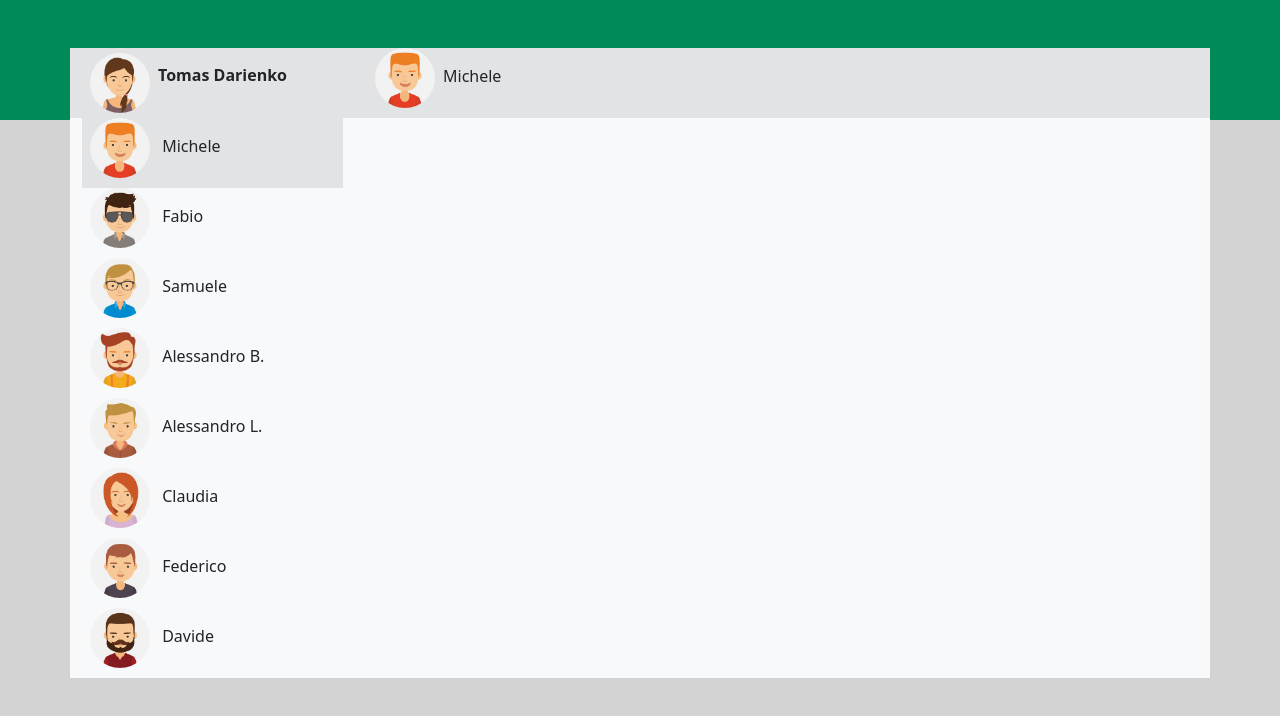
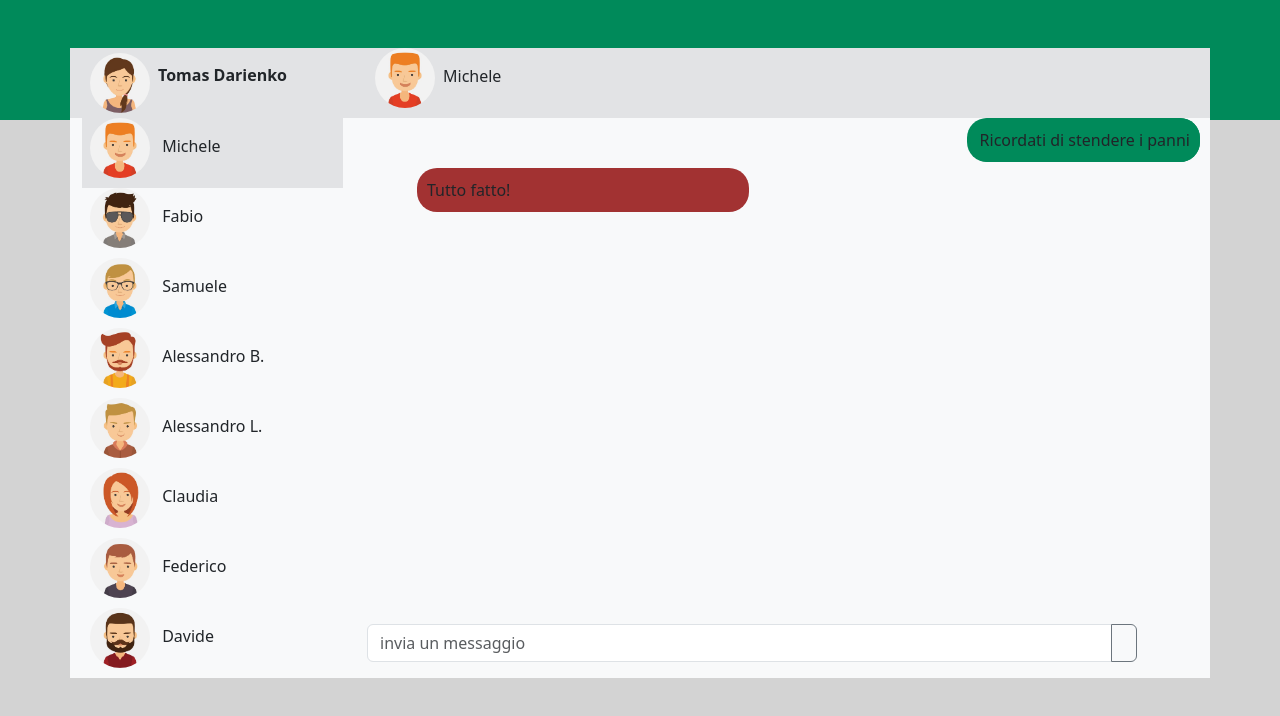
Before and after one commit to tomasdarienko/vue-boolzapp, a plain HTML site: page index.html in a window 1280 px wide. Drawn offline with nearby package versions, Linux system fonts and the light colour scheme.

Commit message:
milestone 2

```diff
--- a/css/style.css
+++ b/css/style.css
@@ -20,9 +20,29 @@ main{
 
 }
 
-.sent{
-     background-color: white
+.ricevuto{
+     background-color: rgb(162, 50, 50);
+     padding: 10px;
+     border-radius: 20px;
+     margin: 50px;
+     max-width:40% ;
 }
-.recived{
+.inviato{
      background-color: rgb(0, 138, 90);
+     padding: 10px;
+     border-radius: 20px;
+     max-width:40% ;
+     position: absolute;
+     right: 10px;
 }
+
+
+.barra_mess{
+     position: absolute;
+     bottom: 0px;
+     max-width: 90%;
+}
+
+.col-9{
+     position: relative;
+}
--- a/index.html
+++ b/index.html
@@ -29,7 +29,7 @@
                               <div class="col">
 
                                    <div class="height-70" v-for="(contact,index) in contacts" :key="index"
-                                        :class="activeContact==index ?'bg-secondary-subtle' : '' "
+                                        :class=" activeContact == index ? 'bg-secondary-subtle' : '' "
                                         @click="contatto_attivo(index)">
                                         <img :src="contacts[index].avatar" class="avatar mx-2" alt="">
 
@@ -52,18 +52,24 @@
                          </div>
 
 
-                         <!-- mi sono bloccato qui -->
-                         <div v-for="(message,index) in contacts.messages" :key="index">
+                         <div v-for="(message,index) in contacts[activeContact].messages" :key="index"
+                              :class="message.status == 'sent' ? 'inviato' : 'ricevuto'">
 
+
+                              <span>{{message.message}}</span>
 
                          </div>
 
-                         <!-- {{chat}} -->
-                         <!-- {{contacts[activeContact].messages[0].message}} -->
-
+                         <div>
+                              <div class="input-group mb-3 barra_mess" >
+                                   <input type="text" class="form-control" v-model="new_mess" placeholder="invia un messaggio"
+                                        aria-label="invia un messaggio" aria-describedby="button-addon2">
+                                   <button class="btn btn-outline-secondary" type="button" id="button-addon2"
+                                        @click="add_new_message"><i class="fas fa-plus"></i></button>
+                              </div>
+                         </div>
                     </div>
                </div>
-          </div>
 
      </main>
 </div>
--- a/js/script.js
+++ b/js/script.js
@@ -174,12 +174,14 @@ createApp({
           contatto_attivo(index){
                this.activeContact = index;
           },
+          add_new_message(){
+               this.contacts[activeContact].messages.push({
+                    date:'10/01/2020 15:51:00',
+                    message: this.new_mess,
+                    status: 'sent'
+               })
+               this.new_task = ''
+          }
 
-          chat(){
-               // console.log(this.contacts[index].messages)
-               // for(let i;i<5 ;i++){
-               //      contacts[activeContact].messages[0].message
-               // }
-          }
      }
 }).mount('#app')
```
